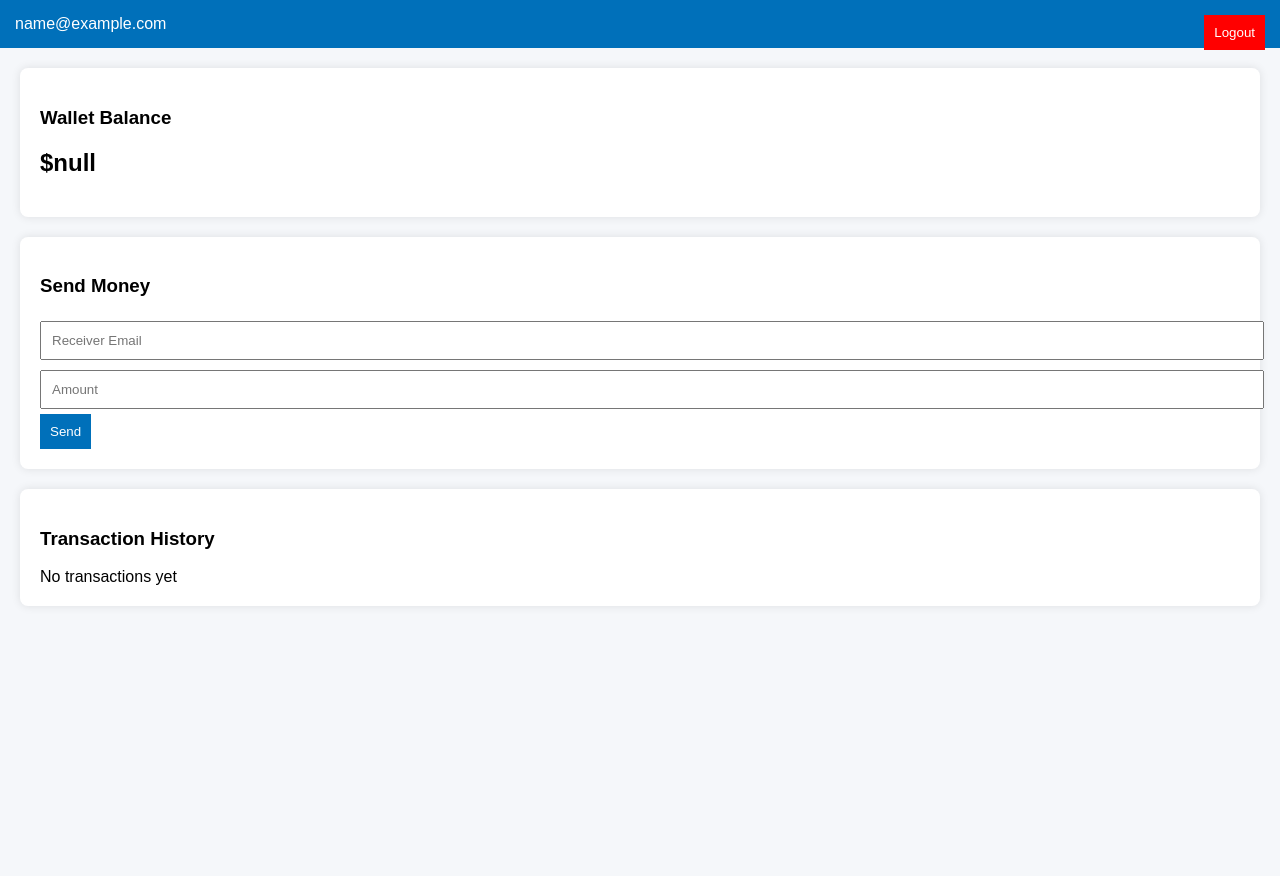
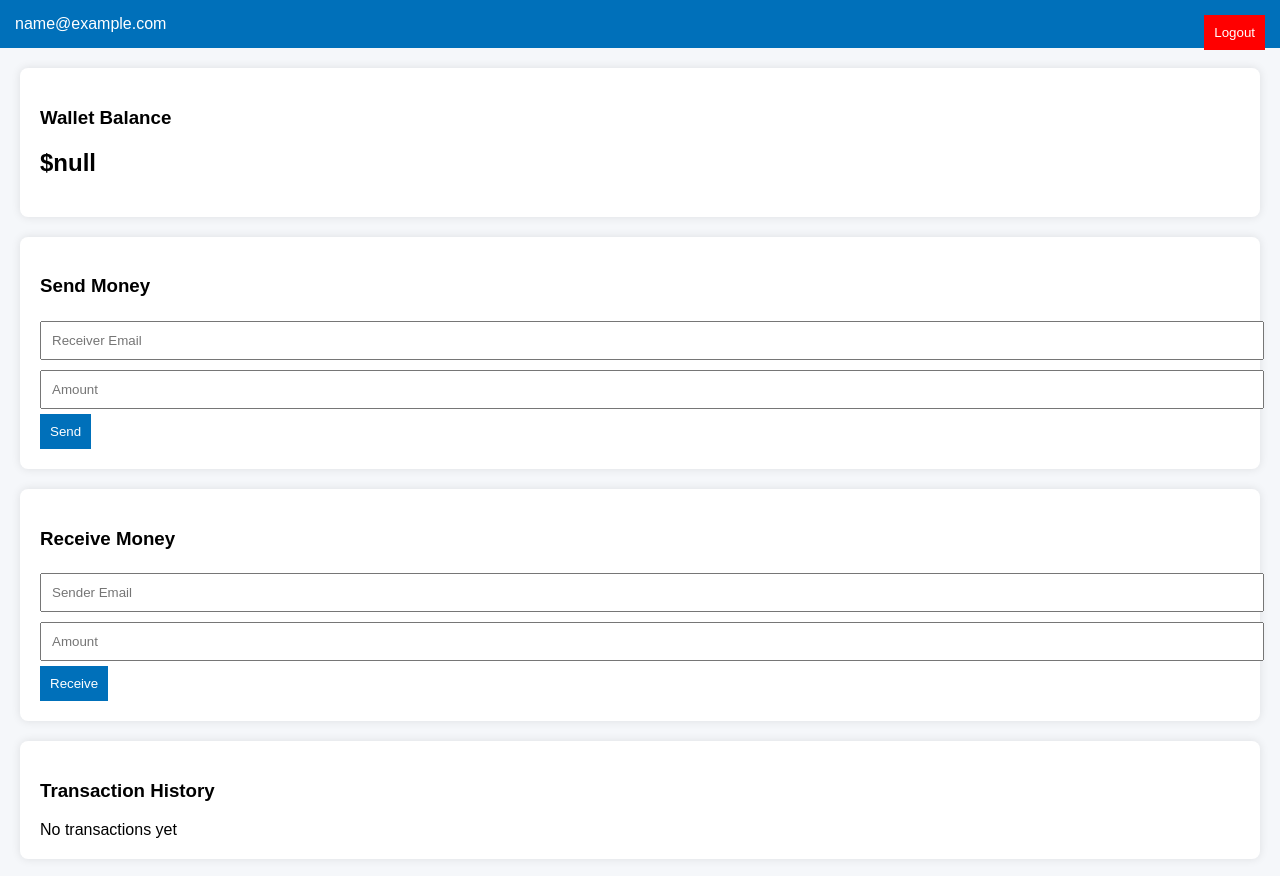
Before and after one commit to hasnainworktime/paypal-clone, a plain HTML site: page dashboard.html in a window 1280 px wide. Before the commit the page ends 800 px from the top, so only its background shows below. Drawn offline with Linux system fonts and the light colour scheme; sample sign-in values are in the browser's storage.

Commit message:
Update dashboard.html

```diff
--- a/dashboard.html
+++ b/dashboard.html
@@ -62,7 +62,12 @@
     <input type="number" id="amount" placeholder="Amount">
     <button onclick="sendMoney()">Send</button>
   </div>
-
+<div class="card">
+  <h3>Receive Money</h3>
+  <input type="text" id="sender" placeholder="Sender Email">
+  <input type="number" id="receiveAmount" placeholder="Amount">
+  <button onclick="receiveMoney()">Receive</button>
+</div>
   <div class="card">
     <h3>Transaction History</h3>
     <div id="history"></div>
```
